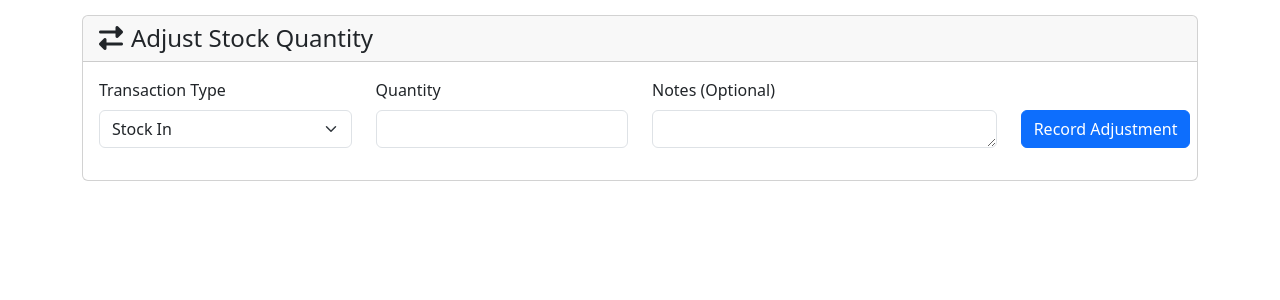
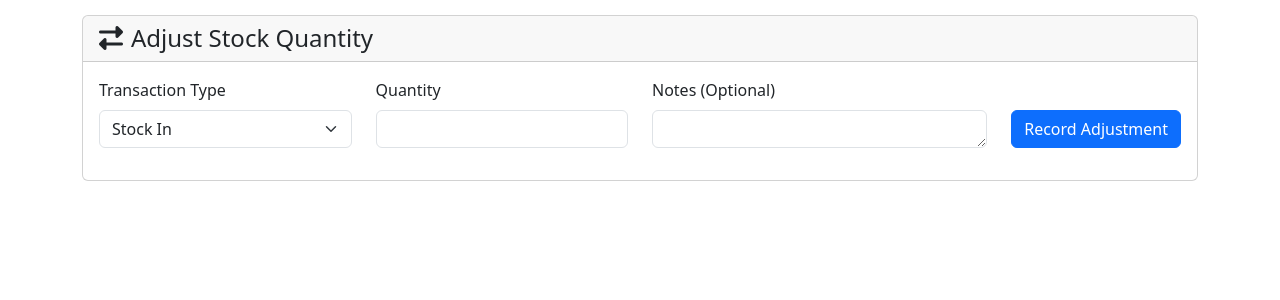
Before and after one commit to JhoramNarsico/Rich-Land-Inventory-System, a Flask app: page /inventory/product/1 in a window 1280 px wide. Shown: the part 477-777 px from the top of the page. Run offline with Flask 3, Linux system fonts and the light colour scheme; the visitor is signed in with stand-in values (Sample User, id 1); a database or web service that is not in the repository returns one stand-in record (values such as "Sample title"); some libraries are stand-ins or nearby versions.

Commit message:
Minor UI changes for product_detail.html

```diff
--- a/richland_flask_project/templates/inventory/product_detail.html
+++ b/richland_flask_project/templates/inventory/product_detail.html
@@ -70,7 +70,7 @@
     </div>
 
     <!-- Adjust Stock Form -->
-    <div class="card mb-4">
+   <div class="card mb-4">
         <div class="card-header"><h4 class="mb-0"><i class="fas fa-exchange-alt me-2"></i>Adjust Stock Quantity</h4></div>
         <div class="card-body">
             <form method="post" action="{{ url_for('product_detail', sku=product._id) }}">
@@ -84,12 +84,18 @@
                         {{ transaction_form.quantity.label(class="form-label") }}
                         {{ transaction_form.quantity(class="form-control") }}
                     </div>
-                    <div class="col-md-4 mb-3">
+
+                    <!-- CHANGED: Use 'col-md' here to let notes fill remaining space -->
+                    <div class="col-md mb-3">
                         {{ transaction_form.notes.label(class="form-label") }}
                         {{ transaction_form.notes(class="form-control", rows=1) }}
                     </div>
-                    <div class="col-md-2 mb-3 d-grid">
-                        {{ transaction_form.submit(class="btn btn-primary") }}
+
+                    <!-- CHANGED: Use 'col-md-auto' so the column fits the button size exactly -->
+                    <div class="col-md-auto mb-3">
+                         <!-- Optional: invisible label to ensure perfect alignment if 'align-items-end' fails -->
+                         <label class="form-label d-none d-md-block">&nbsp;</label>
+                        {{ transaction_form.submit(class="btn btn-primary w-100") }}
                     </div>
                 </div>
             </form>
```
